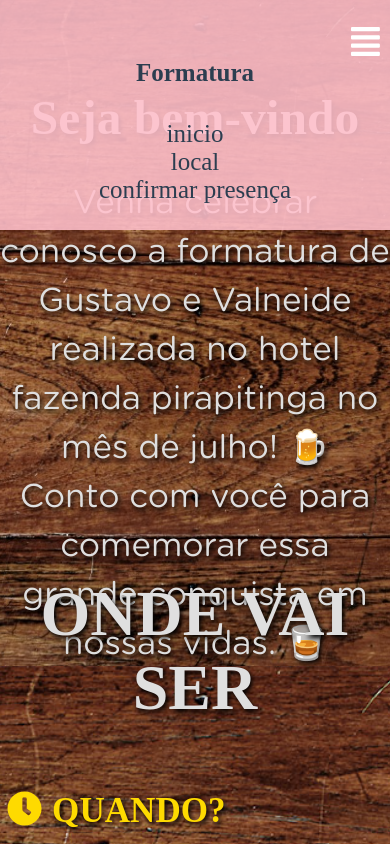
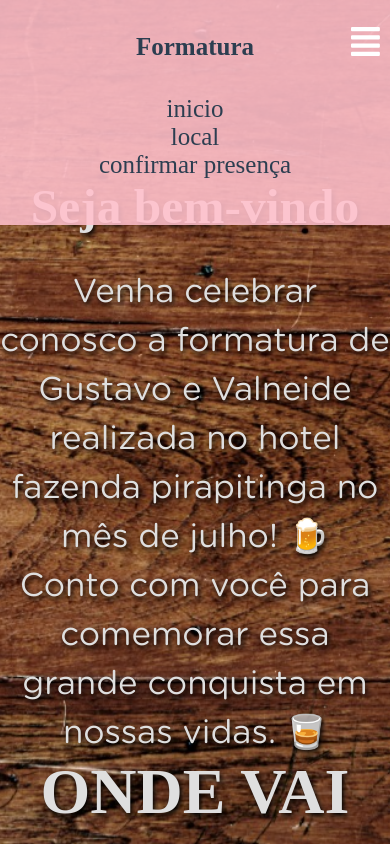
Before and after one commit to terzeu/invites-website, a Vue app: page / in a window 390 px wide. Shown: the top 844 px of the page. Built offline with nearby package versions, Linux system fonts and the light colour scheme; a web font is replaced by a local one.

Commit message:
ajustes feitos após comentários de terzeu

```diff
--- a/src/components/Header.vue
+++ b/src/components/Header.vue
@@ -1,10 +1,9 @@
 <template>
-<header class="header-component">
+  <header :class="{ 'mobile': mobile}" class="header-component">
     <nav class="header-nav">
-
+      <h4>Formatura</h4>
       <font-awesome-icon icon="align-justify" class="icon" v-show="mobile" @click="toggleHeaderMenu" />
       <ul v-show="isOpenHeaderMenu" :class="{ 'open': isOpenHeaderMenu }" class="header-ul">
-         <h4>Formatura</h4>
         <li><a href="#home-page" class="header-link">inicio</a></li>
         <li><a href="#location-start" class="header-link">local</a></li>
         <li><a href="#confirm-presence" class="header-link">confirmar presença</a></li>
@@ -36,9 +35,9 @@ export default {
       this.windowWidth = window.innerWidth;
       if (this.windowWidth <= 750) {
         this.mobile = true
-      }else{
-      this.mobile = false;
-      this.isOpenHeaderMenu = true;
+      } else {
+        this.mobile = false
+        this.isOpenHeaderMenu = true
       }
     }
   }
@@ -54,18 +53,6 @@ export default {
   .header-nav {
     display: flex;
     justify-content: space-around;
-    .icon {
-      background-color: transparent;
-      border: none;
-      color: #FFF;
-      font-size: 33px;
-      position: absolute;
-      right: 10px;
-      top: 10px;
-      margin-top: 15px;
-      display: none;
-      cursor: pointer;
-    }
     .header-ul {
       list-style: none;
       display: flex;
@@ -85,22 +72,30 @@ export default {
         }
       }
     }
-    @media (max-width: 750px) {
+  }
+}
+.mobile {
   .header-nav {
     display: flex;
     flex-direction: column;
   }
+  .icon {
+    background-color: transparent;
+    border: none;
+    color: #FFF;
+    font-size: 33px;
+    position: absolute;
+    right: 10px;
+    top: 10px;
+    margin-top: 15px;
+    display: block;
+    cursor: pointer;
+  }
   .header-ul {
-        margin: auto;
-        justify-content: center;
+    text-align: center;
     flex-direction: column;
     &.open {
-          height: 230px;
-        }
-      }
-      .icon {
-        display: flex;
-      }
+      height: 130px;
     }
   }
 }
--- a/src/views/Home.vue
+++ b/src/views/Home.vue
@@ -19,7 +19,7 @@ export default {
   color: rgb(223, 223, 223);
   font-size: 33px;
   text-shadow: 2px 3px 5px black;
-  height: 100%;
+  height: 100vh;
   background: no-repeat center/cover url('../assets/images/mainwood.jpg');
   display: flex;
   flex-direction: column;
```
Lines whose indentation alone changed are shown as unchanged.
